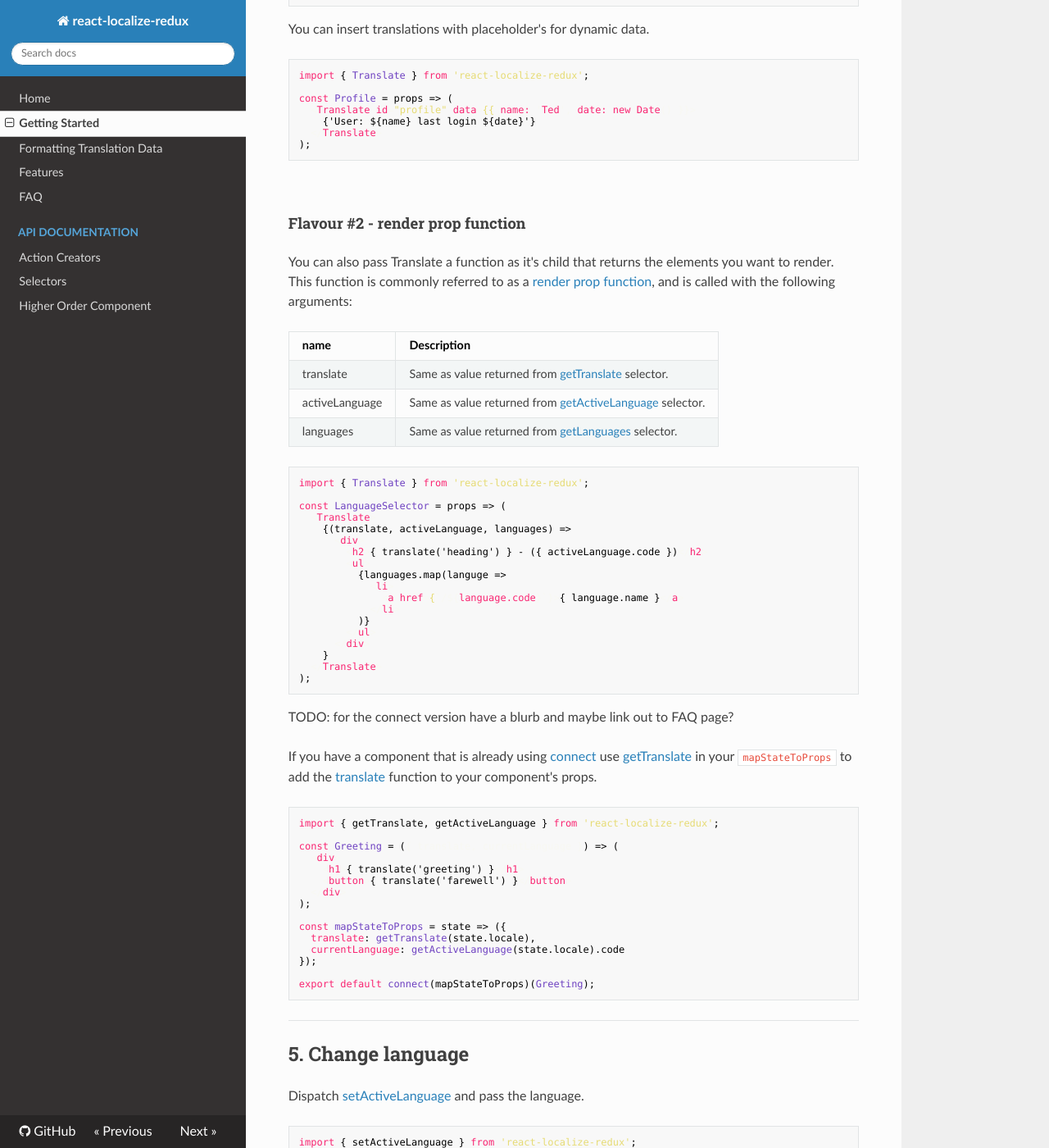
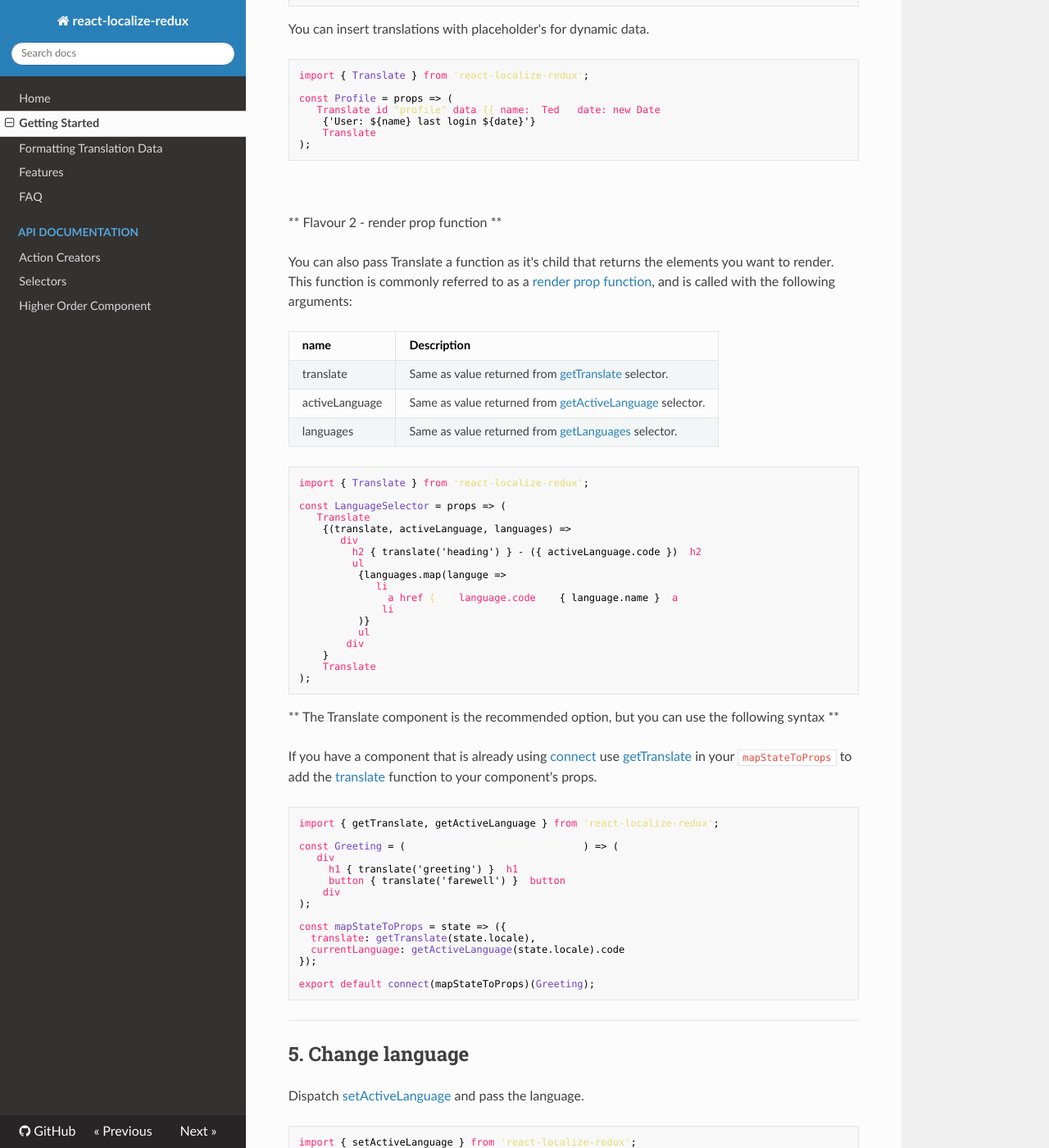
Before and after one commit to ryandrewjohnson/react-localize-redux, an MkDocs documentation site: the page built from docs/getting-started.md, in a window 1280 px wide and 1400 px high, scrolled down 2629 px. Shown: the whole window at 82% size. Built offline with MkDocs 1.6.1, drawn with Linux system fonts in a browser that asks for light colours; nearby versions of some CDN libraries; old or Windows-style settings are respelled for this version of MkDocs; some of the changed text lies outside the part shown.

Commit message:
work in progress

````diff
--- a/docs/getting-started.md
+++ b/docs/getting-started.md
@@ -107,7 +107,7 @@ store.dispatch(addTranslationForLanguage(english, 'en'));
 
 Once you've added your translation data you'll need a way to get it into your components. That is where the [Translate]() component comes in and it comes in a couple different flavours.
 
-#### Flavour #1
+** Flavour 1 **
 
 The `id` prop should match the key of the translation data you want to insert. Any copy added as Translate's `children` will automatically be added to your translation data for that key under the default language.
 
@@ -154,7 +154,7 @@ const Profile = props => (
 ```
 <br/>
 
-#### Flavour #2 - render prop function
+** Flavour 2 - render prop function **
 
 You can also pass Translate a function as it's child that returns the elements you want to render. This function is commonly referred to as a [render prop function](https://reactjs.org/docs/render-props.html), and is called with the following arguments:
 
@@ -187,7 +187,16 @@ const LanguageSelector = props => (
 );
 ```
 
-TODO: for the connect version have a blurb and maybe link out to FAQ page?
+
+
+
+
+
+
+
+
+
+** The Translate component is the recommended option, but you can use the following syntax **
 
 
 If you have a component that is already using [connect](https://github.com/reactjs/react-redux/blob/master/docs/api.md#connectmapstatetoprops-mapdispatchtoprops-mergeprops-options) use [getTranslate](/api/selectors#gettranslatestate) in your `mapStateToProps` to add the [translate](/api/selectors#translatekey-string-string-data) function to your component's props.
--- a/package.json
+++ b/package.json
@@ -68,6 +68,7 @@
     "babel-loader": "^6.2.10",
     "babel-plugin-transform-es2015-modules-commonjs": "^6.26.0",
     "babel-plugin-transform-flow-strip-types": "^6.22.0",
+    "babel-plugin-transform-react-remove-prop-types": "^0.4.13",
     "babel-preset-es2015-no-commonjs": "0.0.2",
     "babel-preset-flow": "^6.23.0",
     "babel-preset-react": "^6.16.0",
````
Also changed, not shown: 2 other files.
